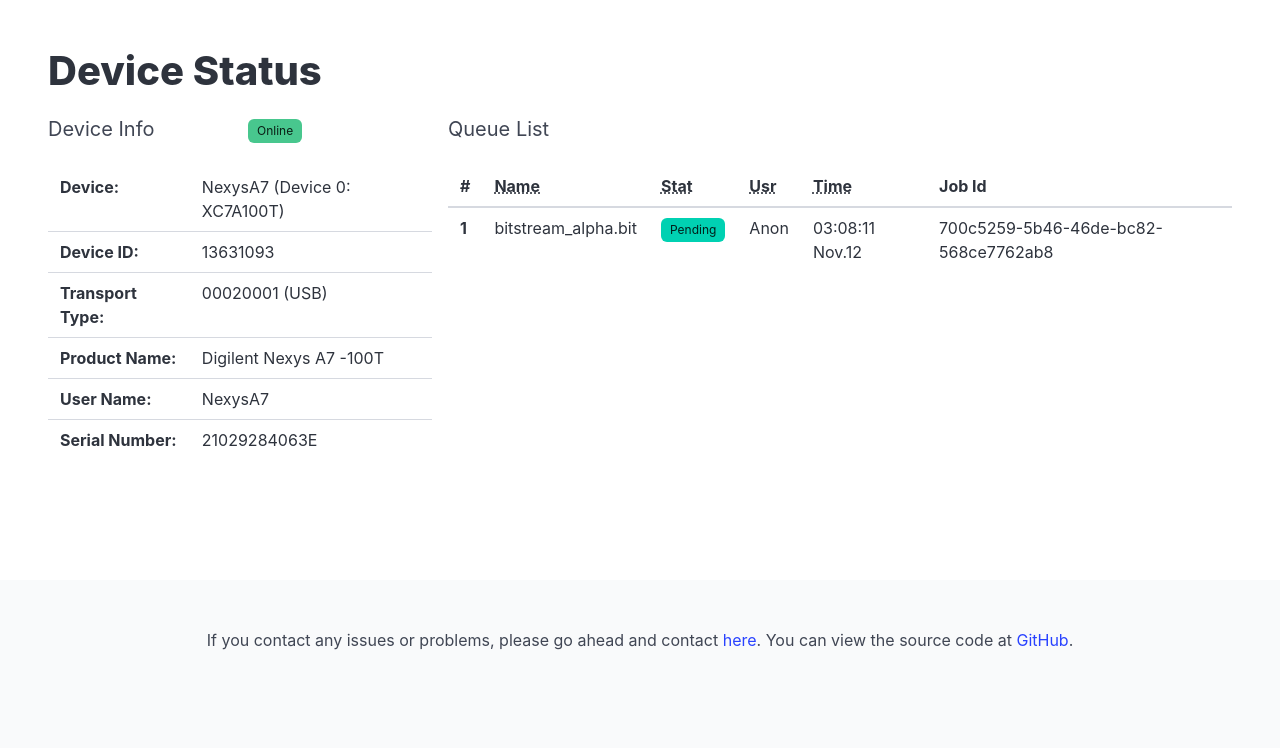
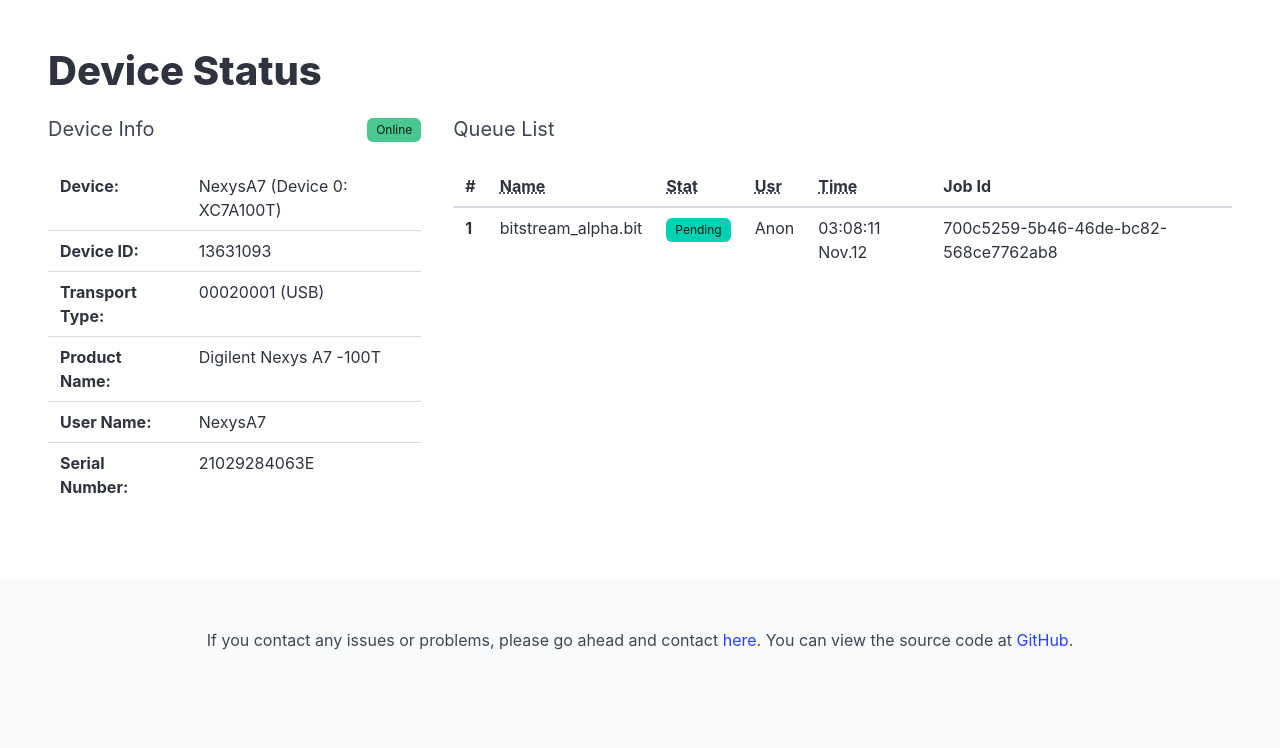
Before and after one commit to 7591yj/fpga-server, a Flask app: page /stat/ in a window 1280 px wide. Shown: the part 56-804 px from the top of the page. Run offline with Flask 3, Linux system fonts and the light colour scheme; some libraries are stand-ins or nearby versions.

Commit message:
feat: ui improvements

```diff
--- a/opt/fpga_app/webui/templates/job.html
+++ b/opt/fpga_app/webui/templates/job.html
@@ -4,7 +4,7 @@
 {% block content %}
   <h2 class="title is-2">Jobs</h2>
   <div class="container">
-    <table class="table">
+    <table class="table" style="width:100%">
       <thead>
         <tr>
           <th>
--- a/opt/fpga_app/webui/templates/stat.html
+++ b/opt/fpga_app/webui/templates/stat.html
@@ -4,17 +4,17 @@
 {% block title %}- Stat{% endblock %}
 {% block content %}
   <h2 class="title is-2">Device Status</h2>
-  <div class="columns is-2">
+  <div class="columns is-4">
     <div class="column is-one-third">
-      <div class="columns">
-        <div class="column">
-          <h2 class="subtitle">Device Info</h2>
+      <div class="level">
+        <div class="level-left">
+          <h2 class="subtitle level-item">Device Info</h2>
         </div>
-        <div class="column">
-          <td>{{ online_stat_tag("online") }}</td>
+        <div class="level-right">
+          <p class="level-item">{{ online_stat_tag("online") }}</p>
         </div>
       </div>
-      <table class="table">
+      <table class="table" style="width: 100%;">
         <tbody>
           <tr>
             <th>Device:</th>
@@ -45,7 +45,7 @@
     </div>
     <div class="column">
       <h2 class="subtitle">Queue List</h2>
-      <table class="table">
+      <table class="table" style="width:100%">
         <thead>
           <tr>
             <th>#</th>
```
